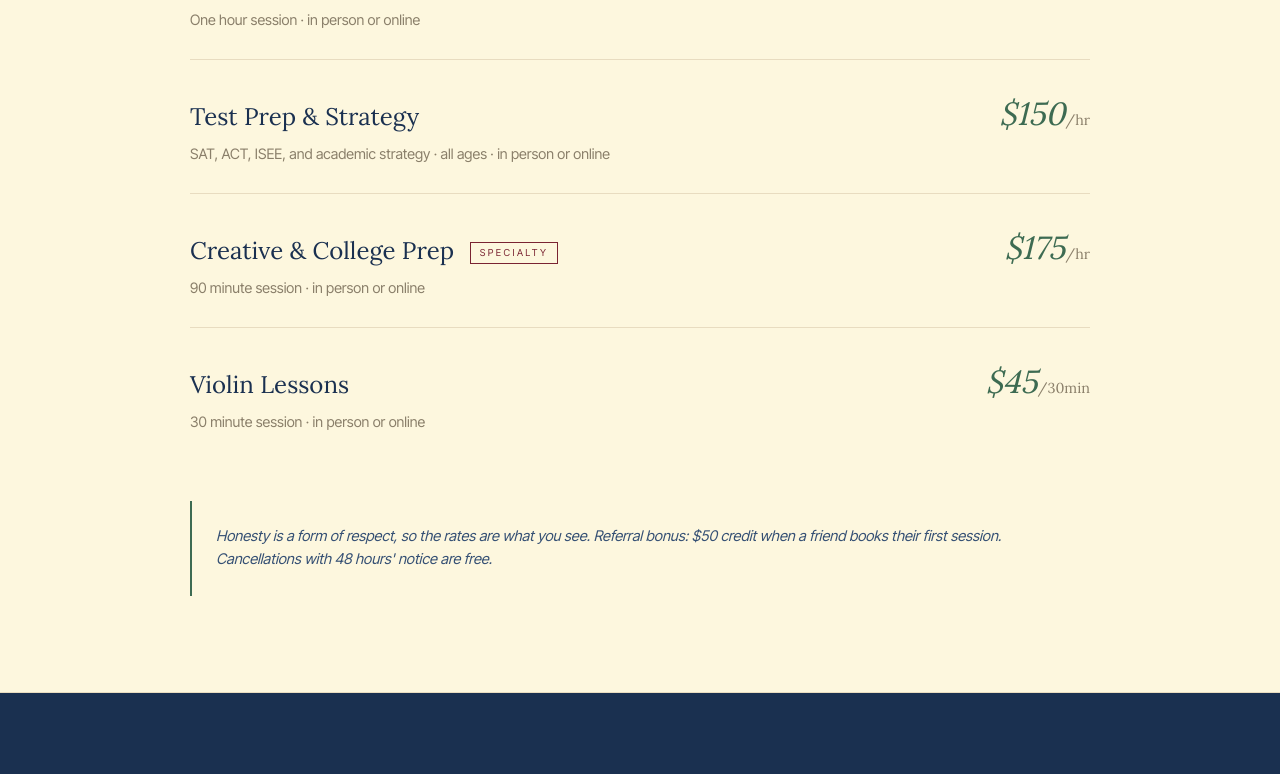
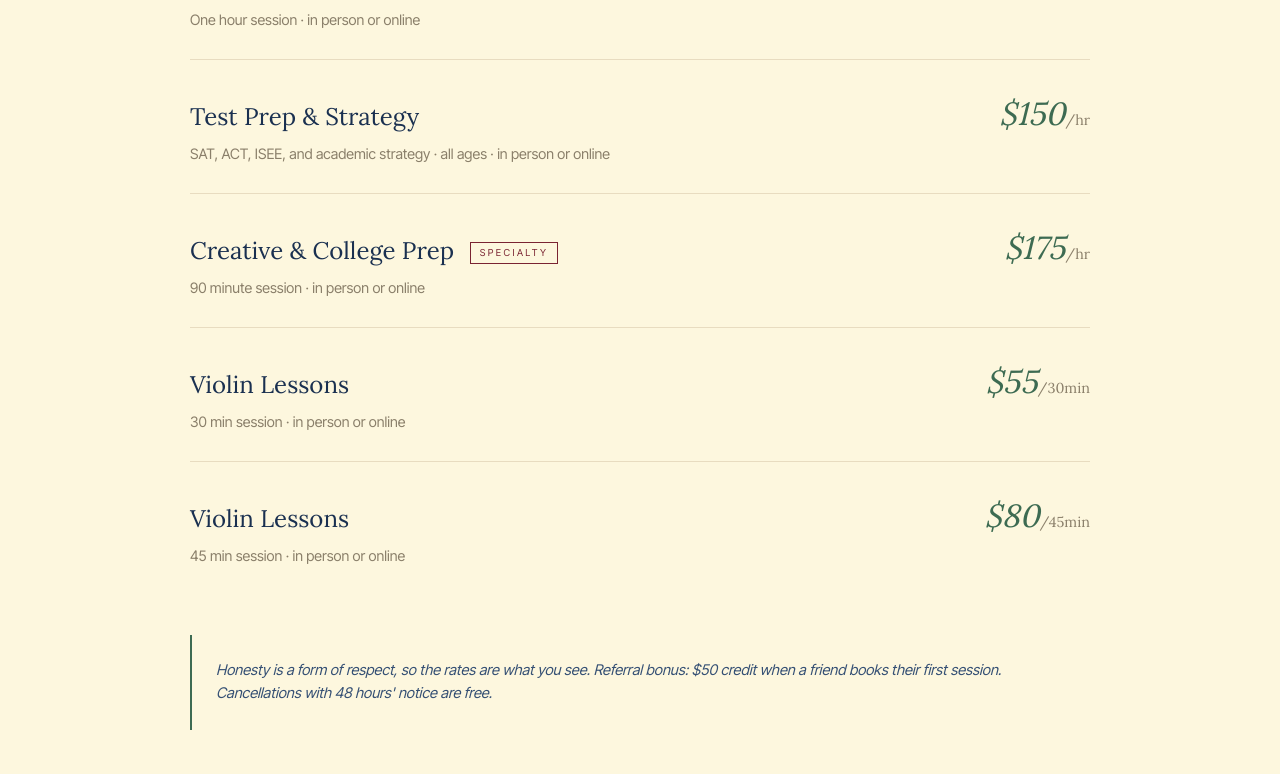
Before and after one commit to patrickparagas1/josephine-tutoring, a Next.js app: page /rates in a window 1280 px wide. Shown: the part 919-1693 px from the top of the page. Built offline with nearby package versions, Linux system fonts and the light colour scheme.

Commit message:
Update rates, rebrand to Private Educator, Violin Coach, subjects eyebrow

```diff
--- a/components/About.tsx
+++ b/components/About.tsx
@@ -24,7 +24,7 @@ export default function About() {
             <svg className="bio-icon" viewBox="0 0 24 24" fill="none" stroke="currentColor" strokeWidth="1.5" strokeLinecap="round" strokeLinejoin="round" aria-hidden="true">
               <path d="M12 6.253v13m0-13C10.832 5.477 9.246 5 7.5 5S4.168 5.477 3 6.253v13C4.168 18.477 5.754 18 7.5 18s3.332.477 4.5 1.253m0-13C13.168 5.477 14.754 5 16.5 5c1.747 0 3.332.477 4.5 1.253v13C19.832 18.477 18.247 18 16.5 18c-1.746 0-3.332.477-4.5 1.253" />
             </svg>
-            Academic Tutor
+            Private Educator
           </div>
           <p>
             Teaching, for me, grew out of a love of learning — one that was
@@ -66,7 +66,7 @@ export default function About() {
               <circle cx="6" cy="18" r="3" />
               <circle cx="18" cy="16" r="3" />
             </svg>
-            Violin Teacher
+            Violin Coach
           </div>
           <p>
             My violin story began in elementary school when a visiting
--- a/components/Hero.tsx
+++ b/components/Hero.tsx
@@ -21,7 +21,7 @@ export default function Hero() {
       </div>
       <div className="hero-text">
         <div className="hero-eyebrow fade-up">
-          Private Tutoring · Irvine &amp; the Orange County Coast
+          Private Educator · Irvine &amp; the Orange County Coast
         </div>
         <h1 className="fade-up delay-1">
           Patient help
--- a/components/Rates.tsx
+++ b/components/Rates.tsx
@@ -20,7 +20,7 @@ export default function Rates() {
             </div>
           </div>
           <div className="rate-price">
-            $90<span>/hr</span>
+            $95<span>/hr</span>
           </div>
         </div>
 
@@ -32,7 +32,7 @@ export default function Rates() {
             </div>
           </div>
           <div className="rate-price">
-            $95<span>/hr</span>
+            $100<span>/hr</span>
           </div>
         </div>
 
@@ -44,7 +44,7 @@ export default function Rates() {
             </div>
           </div>
           <div className="rate-price">
-            $100<span>/hr</span>
+            $110<span>/hr</span>
           </div>
         </div>
 
@@ -93,11 +93,23 @@ export default function Rates() {
           <div>
             <div className="rate-label">Violin Lessons</div>
             <div className="rate-desc">
-              30 minute session · in person or online
+              30 min session · in person or online
             </div>
           </div>
           <div className="rate-price">
-            $45<span>/30min</span>
+            $55<span>/30min</span>
+          </div>
+        </div>
+
+        <div className="rate-row">
+          <div>
+            <div className="rate-label">Violin Lessons</div>
+            <div className="rate-desc">
+              45 min session · in person or online
+            </div>
+          </div>
+          <div className="rate-price">
+            $80<span>/45min</span>
           </div>
         </div>
 
--- a/components/Services.tsx
+++ b/components/Services.tsx
@@ -15,7 +15,7 @@ export default function Services() {
   return (
     <section id="services">
       <div className="services-header">
-        <div className="section-eyebrow">What I help with</div>
+        <div className="section-eyebrow">What I Design</div>
         <h2 className="section-title">
           Subjects &amp; <em>support</em>
         </h2>
```
